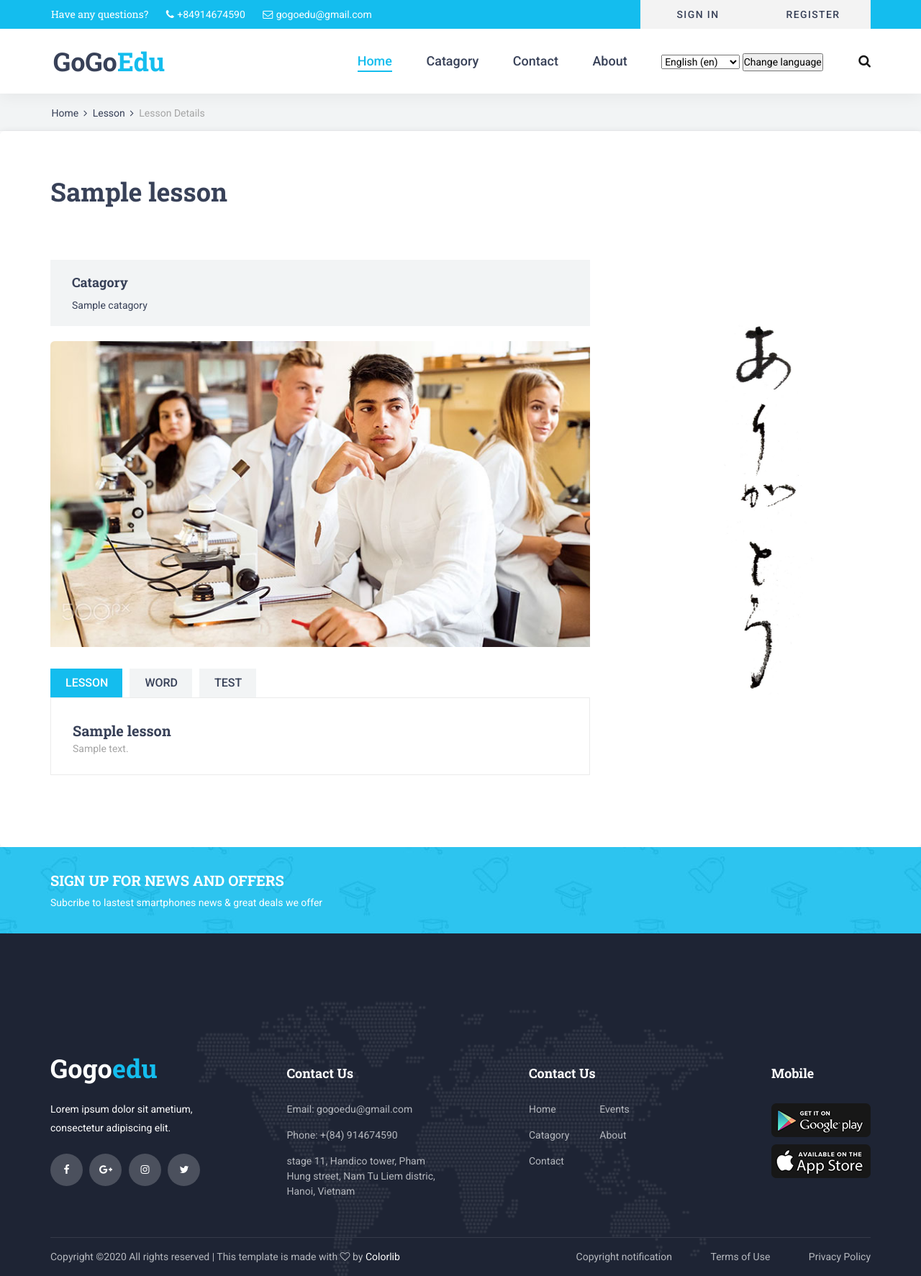
After one commit to tuantuan98/hn-naitei18-python-els, a Django app: page /gogoedu/lesson/1 in a window 1280 px wide. The commit adds this page. Shown: the whole page at 72% size. Run offline with Django 3.2, Linux system fonts and the light colour scheme; tables that the repository leaves empty hold one stand-in row (values such as "Sample post"); some libraries are stand-ins or nearby versions.

Commit message:
see the word list

```diff
--- a/elearning/settings.py
+++ b/elearning/settings.py
@@ -140,5 +140,4 @@ STATIC_ROOT = os.path.join(BASE_DIR, 'staticfiles')
 # https://warehouse.python.org/project/whitenoise/
 STATICFILES_STORAGE = 'whitenoise.storage.CompressedManifestStaticFilesStorage'
 LOGIN_REDIRECT_URL = '/'
-LOGOUT_REDIRECT_URL = '/'
 EMAIL_BACKEND = 'django.core.mail.backends.console.EmailBackend'
--- a/gogoedu/models.py
+++ b/gogoedu/models.py
@@ -18,6 +18,7 @@ class Catagory(models.Model):
 class Lesson(models.Model):
     catagory = models.ForeignKey('Catagory',on_delete=models.SET_NULL, null=True)
     name = models.CharField(max_length=255)
+    description = models.TextField(null= True)
 
     def __str__(self):
         """String for representing the Model object."""
--- a/gogoedu/static/styles/course.css
+++ b/gogoedu/static/styles/course.css
@@ -1171,7 +1171,6 @@ section
 	top: 1px;
 	left: 0;
 	font-family: 'FontAwesome';
-	content: '\f0f6';
 	font-size: 18px;
 	color: #384158;
 	opacity: 0.65;
@@ -1182,14 +1181,12 @@ section
 	top: -10px;
 	right: 0;
 	font-family: 'FontAwesome';
-	content: '\f105';
 	font-size: 30px;
 	font-weight: 400;
 	color: #384158;
 }
 .has_children.active > .dropdown_item > .dropdown_item_title::after
 {
-	content: '\f107';
 }
 .dropdown_item_text
 {
--- a/gogoedu/static/styles/courses.css
+++ b/gogoedu/static/styles/courses.css
@@ -783,7 +783,6 @@ section
 {
 	display: inline-block;
 	font-family: 'FontAwesome';
-	content: '\f105';
 	margin-left: 7px;
 	margin-right: 4px;
 	color: #384158;
--- /dev/null
+++ b/gogoedu/templates/gogoedu/lesson_detail.html
@@ -0,0 +1,177 @@
+{% extends "base_generic.html" %}
+{% load static %}
+{% load i18n %}
+{% block css %}
+	<link rel="stylesheet" type="text/css" href="{% static 'styles/bootstrap4/bootstrap.min.css' %}">
+	<link href="{% static 'plugins/font-awesome-4.7.0/css/font-awesome.min.css' %}" rel="stylesheet" type="text/css">
+	<link rel="stylesheet" type="text/css" href="{% static 'plugins/OwlCarousel2-2.2.1/owl.carousel.css' %}">
+	<link rel="stylesheet" type="text/css" href="{% static 'plugins/OwlCarousel2-2.2.1/owl.theme.default.css' %}">
+	<link rel="stylesheet" type="text/css" href="{% static 'plugins/OwlCarousel2-2.2.1/animate.css' %}">
+	<link href="{% static 'plugins/colorbox/colorbox.css' %}" rel="stylesheet" type="text/css">
+	<link rel="stylesheet" type="text/css" href="{% static 'styles/course.css' %}">
+	<link rel="stylesheet" type="text/css" href="{% static 'styles/course_responsive.css' %}">
+{% endblock %}
+
+{% block content %}
+
+	<!-- Home -->
+
+	<div class="home">
+		<div class="breadcrumbs_container">
+			<div class="container">
+				<div class="row">
+					<div class="col">
+						<div class="breadcrumbs">
+							<ul>
+								<li><a href="{% url 'index' %}">{% trans 'Home' %}</a></li>
+								<li><a href="courses.html">{% trans 'Lesson' %}</a></li>
+								<li>{% trans 'Lesson Details' %}</li>
+							</ul>
+						</div>
+					</div>
+				</div>
+			</div>
+		</div>
+	</div>
+
+	<!-- Course -->
+
+	<div class="course">
+		<div class="container">
+			<div class="row">
+
+				<!-- Course -->
+				<div class="col-lg-8">
+
+					<div class="course_container">
+						<div class="course_title">{{lesson.name}}</div>
+
+						<div class="course_info d-flex flex-lg-row flex-column align-items-lg-center align-items-start justify-content-start">
+
+							<!-- Course Info Item -->
+							<div class="course_info_item">
+								<div class="course_info_title">{% trans 'Catagory' %}</div>
+								<div class="course_info_text"><a href="#">{{lesson.catagory}}</a></div>
+							</div>
+
+						</div>
+
+						<!-- Course Image -->
+						<div class="course_image"><img src="{% static 'images/course_image.jpg'%}" alt=""></div>
+
+						<!-- Course Tabs -->
+						<div class="course_tabs_container">
+							<div class="tabs d-flex flex-row align-items-center justify-content-start">
+								<div class="tab active">{% trans 'Lesson' %}</div>
+								<div class="tab">{% trans 'Word' %}</div>
+								<div class="tab">{% trans 'Test' %}</div>
+							</div>
+							<div class="tab_panels">
+
+								<!-- Description -->
+								<div class="tab_panel active">
+									<div class="tab_panel_title">{{lesson.name}}</div>
+									<div><a>{{lesson.description}}</a></div>
+
+								</div>
+
+								<!-- Curriculum -->
+								<div class="tab_panel tab_panel_2">
+									<div class="tab_panel_content">
+										<div class="tab_panel_title">{{lesson.catagory}}</div>
+										<div class="tab_panel_content">
+
+											<!-- Dropdowns -->
+											{% for word in object_list %}
+												<ul class="dropdowns">
+													<li class="has_children">
+														<div class="dropdown_item">
+															<div class="accordion d-flex flex-row align-items-center"><span>{{word}} ({{word.type}})</span></div>
+														</div>
+														<ul>
+															<li>
+																<div class="dropdown_item">
+																	<div class="tab_panel_title"
+																	style="font-size: 15px !important ;"><span>{{word.mean}}</span></div>
+																</div>
+															</li>
+														</ul>
+													</li>
+												</ul>
+											{% endfor %}
+											{% block pagination %}
+												{% if is_paginated %}
+													<div class="pagination">
+														<span class="page-links">
+															{% if page_obj.has_previous %}
+																<a href="{{ request.path }}?page={{ page_obj.previous_page_number }}">previous</a>
+															{% endif %}
+															<span class="page-current">
+																Page {{ page_obj.number }} of {{ page_obj.paginator.num_pages }}.
+															</span>
+															{% if page_obj.has_next %}
+																<a href="{{ request.path }}?page={{ page_obj.next_page_number }}">next</a>
+															{% endif %}
+														</span>
+													</div>
+												{% endif %}
+											{% endblock %}
+
+										</div>
+									</div>
+								</div>
+
+								<!-- Reviews -->
+								<div class="tab_panel tab_panel_3">
+									<div class="tab_panel_title">Test</div>
+								</div>
+							</div>
+						</div>
+					</div>
+				</div>
+
+				<!-- Course Sidebar -->
+				<div class="col-lg-4">
+					<div class="sidebar">
+
+						<!-- Feature -->
+						<div class="sidebar_section">
+							<div class="course_image"><img src="{% static 'images/sidebar_banner.jpg'%}" alt=""></div>
+						</div>
+					</div>
+				</div>
+			</div>
+		</div>
+	</div>
+
+	<!-- Newsletter -->
+
+	<div class="newsletter">
+		<div class="newsletter_background" style="background-image:url({% static 'images/newsletter_background.jpg' %})"></div>
+		<div class="container">
+			<div class="row">
+				<div class="col">
+					<div class="newsletter_container d-flex flex-lg-row flex-column align-items-center justify-content-start">
+
+						<!-- Newsletter Content -->
+						<div class="newsletter_content text-lg-left text-center">
+							<div class="newsletter_title">sign up for news and offers</div>
+							<div class="newsletter_subtitle">Subcribe to lastest smartphones news & great deals we offer</div>
+						</div>
+					</div>
+				</div>
+			</div>
+		</div>
+	</div>
+{% endblock %}
+
+{% block plugin %}
+<script src="{% static 'js/jquery-3.2.1.min.js'%}"></script>
+<script src="{% static 'styles/bootstrap4/popper.js'%}"></script>
+<script src="{% static 'styles/bootstrap4/bootstrap.min.js'%}"></script>
+<script src="{% static 'plugins/OwlCarousel2-2.2.1/owl.carousel.js'%}"></script>
+<script src="{% static 'plugins/easing/easing.js'%}"></script>
+<script src="{% static 'plugins/parallax-js-master/parallax.min.js'%}"></script>
+<script src="{% static 'plugins/colorbox/jquery.colorbox-min.js'%}"></script>
+<script src="{% static 'js/course.js'%}"></script>
+{% endblock %}
--- a/gogoedu/templates/gogoedu/myuser_detail.html
+++ b/gogoedu/templates/gogoedu/myuser_detail.html
@@ -8,8 +8,8 @@
 {% endblock %}
 
 {% block content %}
-	<div class="home">
-		<div class="container emp-profile" style="margin-top: 200px">
+    <div class="home">
+        <div class="container emp-profile" style="margin-top: 200px">
             <form method="post">
                 <div class="row">
                     <div class="col-md-4">
@@ -116,5 +116,5 @@
                 </div>
             </form>
         </div>
-	</div>
+    </div>
 {% endblock %}
--- a/gogoedu/urls.py
+++ b/gogoedu/urls.py
@@ -5,4 +5,5 @@ urlpatterns = [
 	path('', views.index, name='index'),
 	path('register/', views.register, name='register'),
 	path('profile/<int:pk>', views.Profile.as_view(), name='profile-detail'),
+	path('lesson/<int:pk>', views.Lesson_detail.as_view(), name='lesson-detail'),
 ]
--- a/gogoedu/views.py
+++ b/gogoedu/views.py
@@ -1,13 +1,15 @@
-from django.http import HttpResponseRedirect
+from django.http import HttpResponseRedirect, HttpResponse
 from django.shortcuts import render, redirect
 from django.urls import reverse
 from .forms import RegisterForm
-from gogoedu.models import myUser
+from gogoedu.models import myUser, Lesson, Word
 from django.views import generic
 from django.conf import settings
 from django.contrib.auth import login, authenticate
-
-
+from django.template import loader
+from django.shortcuts import render
+from django.core.paginator import Paginator, EmptyPage, PageNotAnInteger
+from django.views.generic.list import MultipleObjectMixin
 def index(request):
     return render(request, 'index.html')
 
@@ -29,8 +31,7 @@ def change_language(request):
             response.set_cookie(settings.LANGUAGE_COOKIE_NAME, language)
     return response
 
-
-class Profile(generic.DetailView):
+class Profile(generic.DetailView,MultipleObjectMixin):
     model = myUser
 
 
@@ -48,3 +49,11 @@ def register(request):
         form = RegisterForm()
 
     return render(request, "registration/register.html", {"form": form})
+
+class Lesson_detail(generic.DetailView,MultipleObjectMixin):
+    model = Lesson
+    paginate_by = 2
+    def get_context_data(self, **kwargs):
+        object_list = Word.objects.filter(lesson=self.get_object())
+        context = super(Lesson_detail, self).get_context_data(object_list=object_list, **kwargs)
+        return context
```
Also changed, not shown: gogoedu/static/images/sidebar_banner.jpg (added), gogoedu/static/plugins/font-awesome-4.7.0/css/font-awesome.css, gogoedu/templates/base_generic.html (line endings or trailing spaces).
